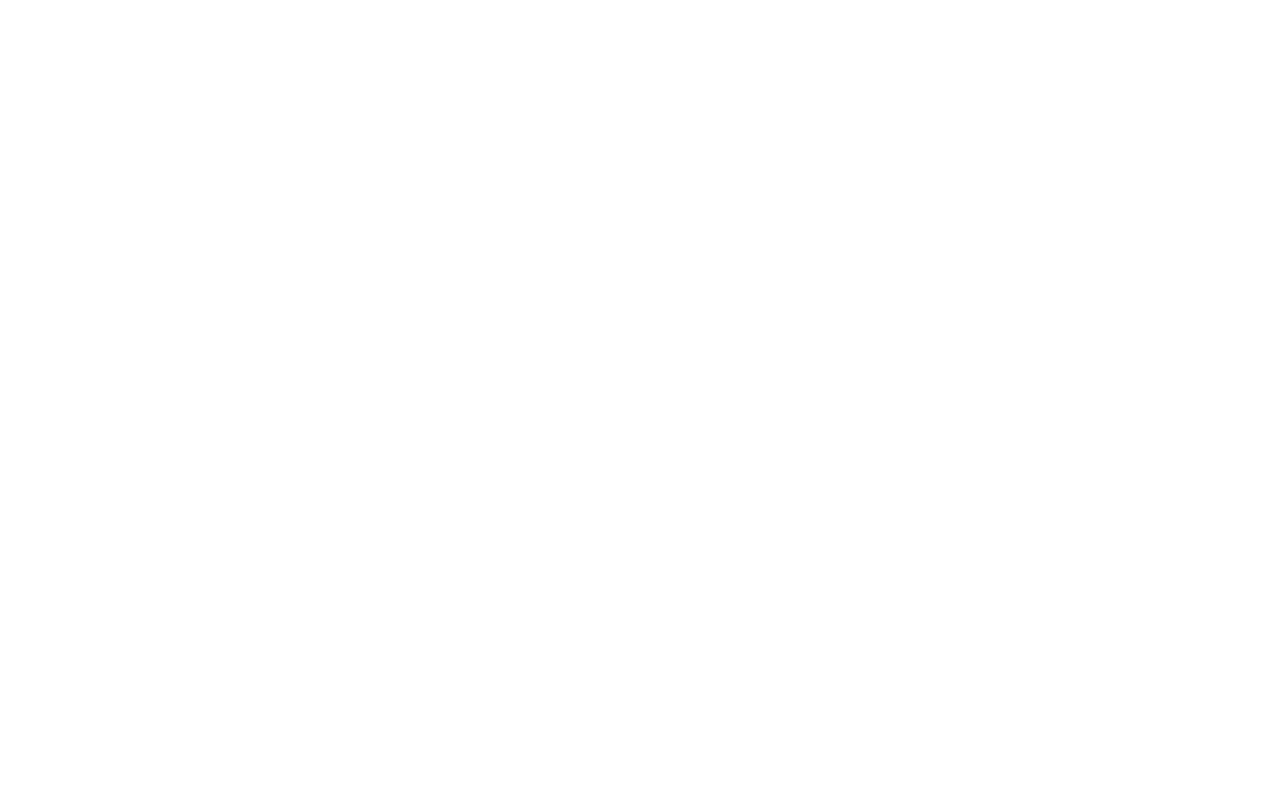
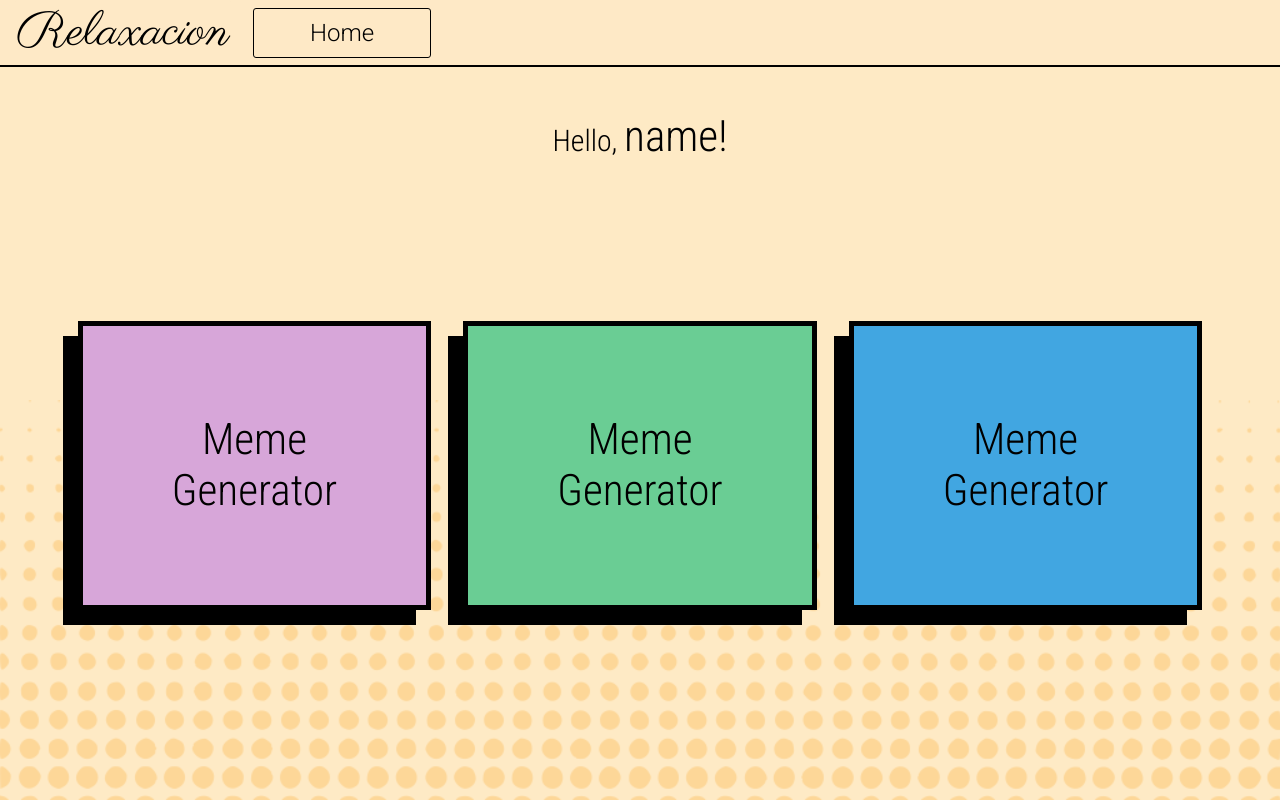
Before and after one commit to FurryLord/relaxation, a React (Create React App) app: page /home in a window 1280 px wide. Before the commit this address had no page. Built offline with nearby package versions, Linux system fonts and the light colour scheme.

Commit message:
Home page NaviBarBack[fix]

```diff
--- a/src/App/App.tsx
+++ b/src/App/App.tsx
@@ -8,17 +8,18 @@
 import {Registration} from "../Registration/reglog"
 import Login from "../Registration/components/login.component"
 import {SignUp} from '../Registration/components/signup'
+import { Home } from '../Home/Home'
 
 export function App() {
   return (
     <Routes>
-      <Route path='/' element={<Index />} />
-      <Route path='/meme_page/generated' element={<MemeGenerated />} />
-      <Route path='/meme_page' element={<Meme />} />
-      <Route path='/reglog/*' element={<Registration />}></Route>
-      <Route path="/reglog/sign-in" element={<Login />} />
-      <Route path="/reglog/sign-up" element={<SignUp />} />
-
+        <Route path='/' element={<Index />} />
+        <Route path='home/meme_page/generated' element={<MemeGenerated />} />
+        <Route path='home/meme_page' element={<Meme />} />
+        <Route path='/reglog/*' element={<Registration />}></Route>
+        <Route path="/reglog/sign-in" element={<Login />} />
+        <Route path="/reglog/sign-up" element={<SignUp />} />
+        <Route path="/home" element={<Home />} />
     </Routes>
   )
 }
--- /dev/null
+++ b/src/Home/Home.tsx
@@ -0,0 +1,190 @@
+import { useNavigate } from 'react-router-dom';
+
+// eslint-disable-next-line import/extensions
+import { NavibarBack } from '../Index_page/Navbar/NaviBarBack';
+// @ts-ignore
+import backgroundRetro from "../img/background.png"
+import CSS from "csstype";
+
+// eslint-disable-next-line import/prefer-default-export
+export function Home() {
+    const navigate = useNavigate();
+    const routeChangeMeme = () =>{
+        let path = '/home/meme_page'
+        navigate(path)
+    }
+    const body: CSS.Properties = {
+        /* Background */
+        backgroundImage: `url(${backgroundRetro})`,
+        backgroundBlendMode: "soft-light",
+        backgroundSize: 'cover',
+        backgroundPosition: '0 50vh',
+        backgroundRepeat: 'no-repeat',
+        backgroundAttachment: 'fixed',
+        borderWidth: "none",
+        borderStyle: "none",
+        borderColor: "none",
+        backgroundColor: '#FEEAC5',
+        /* Size */
+        minHeight: '100vh',
+        /* Display */
+        display: 'flex',
+        flexDirection: 'column',
+        alignContent: 'center',
+        justifyContent: 'flex-start',
+        alignItems: 'center',
+
+        margin: '0',
+        padding: '0'
+    };
+    const main: CSS.Properties = {
+
+        /* Size */
+        height: '90vh',
+        width: '100vw',
+
+        /* Display */
+        display: 'flex',
+        flexDirection: 'column',
+        alignContent: 'center',
+        justifyContent: 'center',
+        alignItems: 'center',
+
+        margin: '0',
+        padding: '0',
+    };
+    const HomeWrapper: CSS.Properties = {
+        /* Size */
+        width: '100%',
+        height: '95%',
+
+        /* Display */
+        display: 'flex',
+        flexDirection: 'column',
+        alignContent: 'center',
+        justifyContent: 'flex-start',
+        alignItems: 'center',
+
+        margin: '0',
+        padding: '0',
+        position: "relative",
+    };
+
+    const HomeInnerTitle: CSS.Properties = {
+        color: '#000000',
+        fontFamily: 'Roboto Condensed',
+        fontSize: 'calc(20px + (36 - 20) * ((100vw - 280px) / (1920 - 280)))',
+        margin: '2% 0 0 0',
+    };
+    const HomeInnerTitleName: CSS.Properties = {
+        color: '#000000',
+        fontFamily: 'Roboto Condensed',
+        fontSize: 'calc(36px + (48 - 36) * ((100vw - 280px) / (1920 - 280)))',
+    };
+    const HomeCatalogue: CSS.Properties = {
+        width: '100%',
+        height: '100%',
+        /* Display */
+        display: 'flex',
+        flexDirection: 'row',
+        alignContent: 'center',
+        justifyContent: 'center',
+        alignItems: 'center',
+    }
+    const HomeButtonMeme: CSS.Properties = {
+        background: '#D7A6D9',
+        border: '5px solid #000000',
+        boxShadow: '-15px 15px 0px #000000',
+        borderRadius: '0px',
+
+        height: 'calc(156px + (375 - 156) * ((100vw - 280px) / (1920 - 280)))',
+        width: 'calc(156px + (480 - 156) * ((100vw - 280px) / (1920 - 280)))',
+
+        /* Display */
+        display: 'flex',
+        flexDirection: 'column',
+        alignContent: 'center',
+        justifyContent: 'center',
+        alignItems: 'center',
+
+        margin: '1.25%',
+        padding: '0',
+    };
+    const HomeButtonPsy: CSS.Properties = {
+        background: '#6ACD94',
+        border: '5px solid #000000',
+        boxShadow: '-15px 15px 0px #000000',
+        borderRadius: '0px',
+
+        height: 'calc(156px + (375 - 156) * ((100vw - 280px) / (1920 - 280)))',
+        width: 'calc(156px + (480 - 156) * ((100vw - 280px) / (1920 - 280)))',
+
+        /* Display */
+        display: 'flex',
+        flexDirection: 'column',
+        alignContent: 'center',
+        justifyContent: 'center',
+        alignItems: 'center',
+
+        margin: '1.25%',
+        padding: '0',
+    };
+    const HomeButtonLg: CSS.Properties = {
+        background: '#41A6E1',
+        border: '5px solid #000000',
+        boxShadow: '-15px 15px 0px #000000',
+        borderRadius: '0px',
+
+        height: 'calc(156px + (375 - 156) * ((100vw - 280px) / (1920 - 280)))',
+        width: 'calc(156px + (480 - 156) * ((100vw - 280px) / (1920 - 280)))',
+
+        /* Display */
+        display: 'flex',
+        flexDirection: 'column',
+        alignContent: 'center',
+        justifyContent: 'center',
+        alignItems: 'center',
+
+        margin: '1.25%',
+        padding: '0',
+    };
+    const HomeButtonText: CSS.Properties = {
+        fontFamily: 'Roboto Condensed',
+        fontSize: 'calc(36px + (48 - 36) * ((100vw - 280px) / (1920 - 280)))',
+        color: '#000000',
+        /* Display */
+        display: 'flex',
+        flexDirection: 'column',
+        alignContent: 'center',
+        justifyContent: 'center',
+        alignItems: 'center',
+
+        margin: '0',
+        padding: '0',
+    };
+    return (
+        <body style={body}>
+            <NavibarBack/>
+            {/* eslint-disable-next-line react/button-has-type */}
+            <main style={main}>
+                <div style={HomeWrapper}>
+                    <p style={HomeInnerTitle}>Hello, <span style={HomeInnerTitleName}>name!</span> </p>
+                    <div style={HomeCatalogue}>
+                        <button style={HomeButtonMeme} onClick={routeChangeMeme}>
+                            <p style={HomeButtonText}>Meme</p>
+                            <p style={HomeButtonText}>Generator</p>
+                        </button>
+                        <button style={HomeButtonPsy}>
+                            <p style={HomeButtonText}>Meme</p>
+                            <p style={HomeButtonText}>Generator</p>
+                        </button>
+                        <button style={HomeButtonLg}>
+                            <p style={HomeButtonText}>Meme</p>
+                            <p style={HomeButtonText}>Generator</p>
+                        </button>
+                    </div>
+                </div>
+            </main>
+        </body>
+    );
+}
--- a/src/Index_page/Navbar/NaviBarBack.tsx
+++ b/src/Index_page/Navbar/NaviBarBack.tsx
@@ -79,7 +79,7 @@
         <header style={nav}>
             <div style={logoBox}>
                 <button onClick={() => navigate('/')} style={logoText}>Relaxacion</button>
-                <button onClick={() => navigate('/reglog/*')} style={HomeButton} >Home</button>
+                <button onClick={() => navigate('/home')} style={HomeButton} >Home</button>
             </div>
         </header>
     )
```
